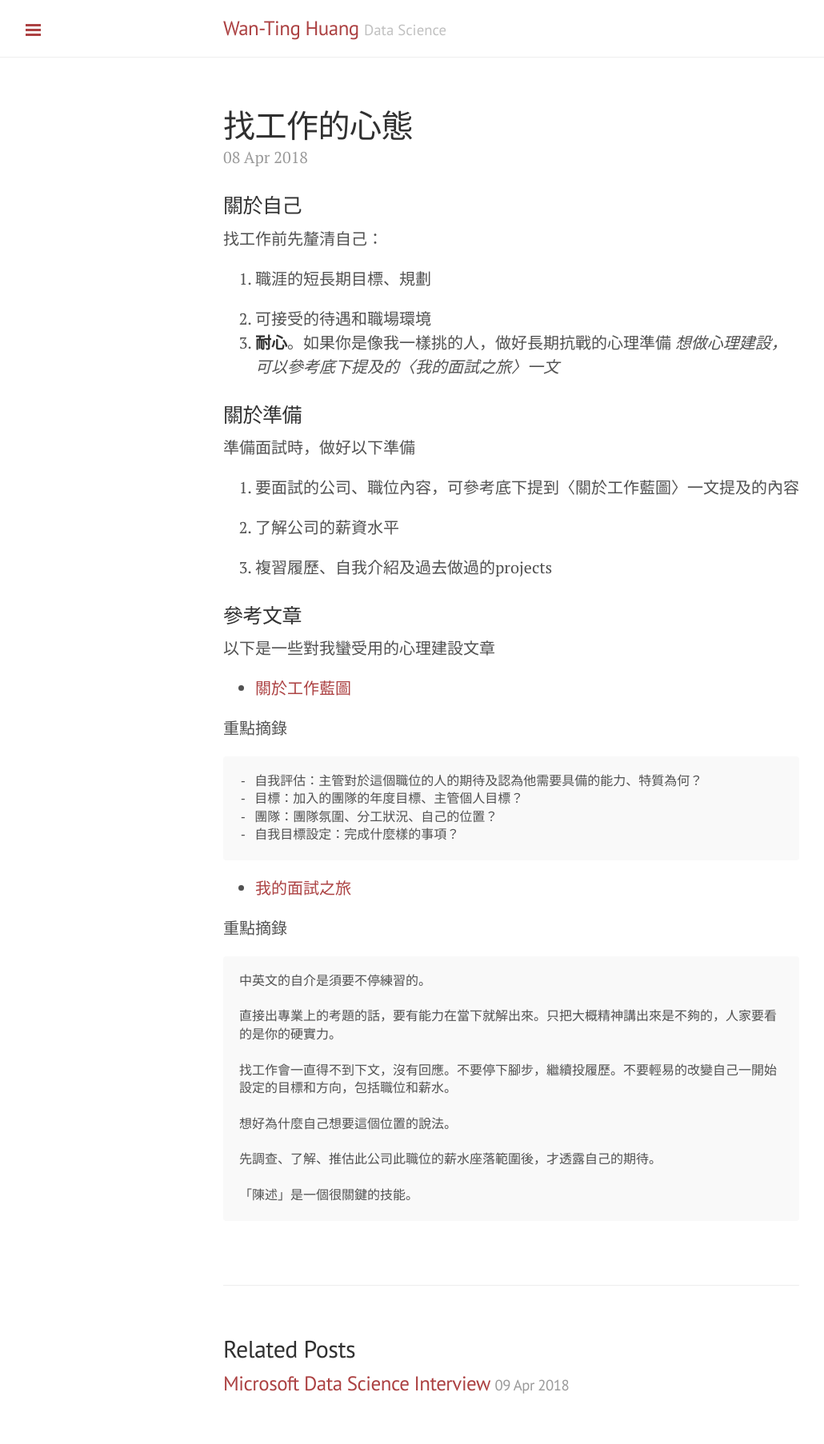
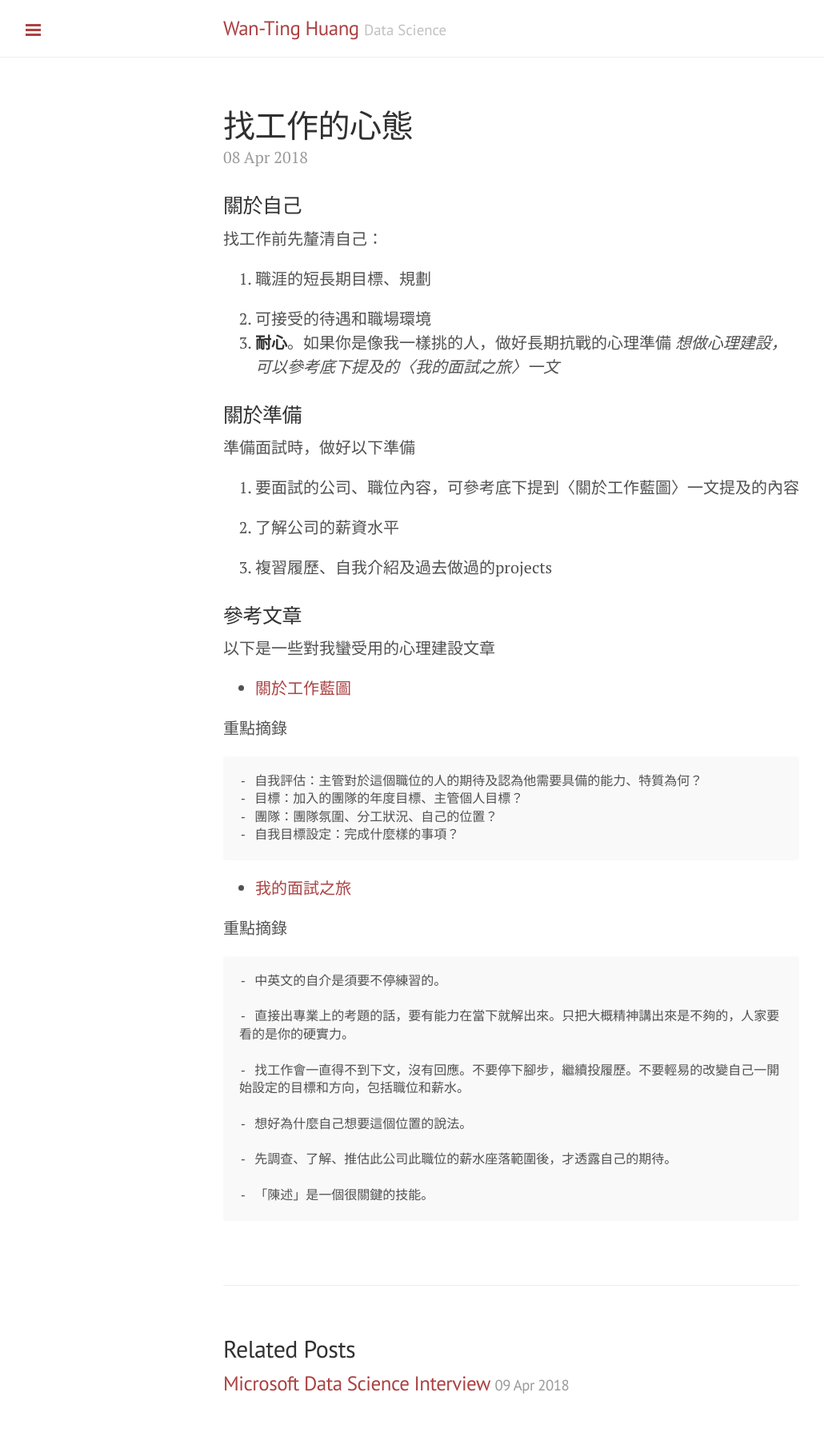
Before and after one commit to wantinghuang/wantinghuang.github.io, a Jekyll site: the page built from _posts/2018-04-08-job-hunting-attitude.md, in a window 1280 px wide. Shown: the whole page at 80% size, without its empty margins (1-1031 px from the left). Built offline with Jekyll 4.4.1, drawn with Linux system fonts in a browser that asks for light colours.

````diff
--- a/_posts/2018-04-08-job-hunting-attitude.md
+++ b/_posts/2018-04-08-job-hunting-attitude.md
@@ -42,15 +42,15 @@ title: 找工作的心態
 
 重點摘錄
 ```
-中英文的自介是須要不停練習的。
+- 中英文的自介是須要不停練習的。
 
-直接出專業上的考題的話，要有能力在當下就解出來。只把大概精神講出來是不夠的，人家要看的是你的硬實力。
+- 直接出專業上的考題的話，要有能力在當下就解出來。只把大概精神講出來是不夠的，人家要看的是你的硬實力。
 
-找工作會一直得不到下文，沒有回應。不要停下腳步，繼續投履歷。不要輕易的改變自己一開始設定的目標和方向，包括職位和薪水。
+- 找工作會一直得不到下文，沒有回應。不要停下腳步，繼續投履歷。不要輕易的改變自己一開始設定的目標和方向，包括職位和薪水。
 
-想好為什麼自己想要這個位置的說法。
+- 想好為什麼自己想要這個位置的說法。
 
-先調查、了解、推估此公司此職位的薪水座落範圍後，才透露自己的期待。
+- 先調查、了解、推估此公司此職位的薪水座落範圍後，才透露自己的期待。
 
-「陳述」是一個很關鍵的技能。
+- 「陳述」是一個很關鍵的技能。
 ```
````
